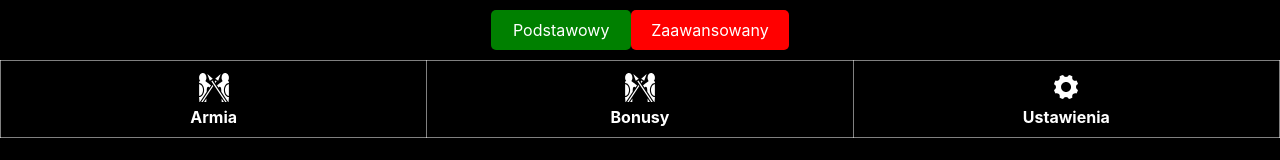
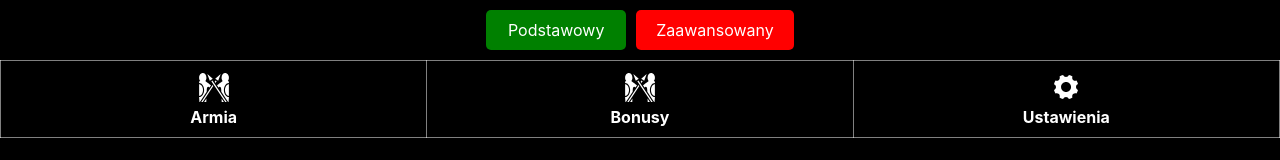
Before and after one commit to przemekpia/TBCalculator, a React (Create React App) app: page / in a window 1280 px wide. Shown: the top 160 px of the page. Built offline with nearby package versions, Linux system fonts and the light colour scheme.

Commit message:
justifyContent added in buttons Podstawowy and Zaawansowany

```diff
--- a/src/components/TypeBar.js
+++ b/src/components/TypeBar.js
@@ -5,7 +5,7 @@ const TypeBar = ({ setComponentVisibility }) => {
     color: 'white',
     padding: '10px 20px',
     cursor: 'pointer',
-    display: 'inline-block',
+    display: 'block', // Ustawiamy display na block
     borderRadius: '5px',
     textAlign: 'center',
     minWidth: '100px',
@@ -13,26 +13,29 @@ const TypeBar = ({ setComponentVisibility }) => {
 
   const basicButtonStyle = {
     ...buttonStyle,
-    backgroundColor: 'green'
+    backgroundColor: 'green',
   };
 
   const advancedButtonStyle = {
     ...buttonStyle,
-    backgroundColor: 'red'
+    backgroundColor: 'red',
   };
 
   return (
-    <div style={{paddingBottom: "10px", paddingTop: "10px"}}>
-      <div
-        onClick={() => setComponentVisibility("basic")}
-        style={basicButtonStyle}
-      >
+    <div
+      style={{
+        display: 'flex',
+        flexDirection: 'row',
+        gap: '10px', // Odstęp między przyciskami
+        justifyContent: 'center',
+        paddingBottom: '10px',
+        paddingTop: '10px',
+      }}
+    >
+      <div onClick={() => setComponentVisibility('basic')} style={basicButtonStyle}>
         Podstawowy
       </div>
-      <div
-        onClick={() => setComponentVisibility("advanced")}
-        style={advancedButtonStyle}
-      >
+      <div onClick={() => setComponentVisibility('advanced')} style={advancedButtonStyle}>
         Zaawansowany
       </div>
     </div>
```
